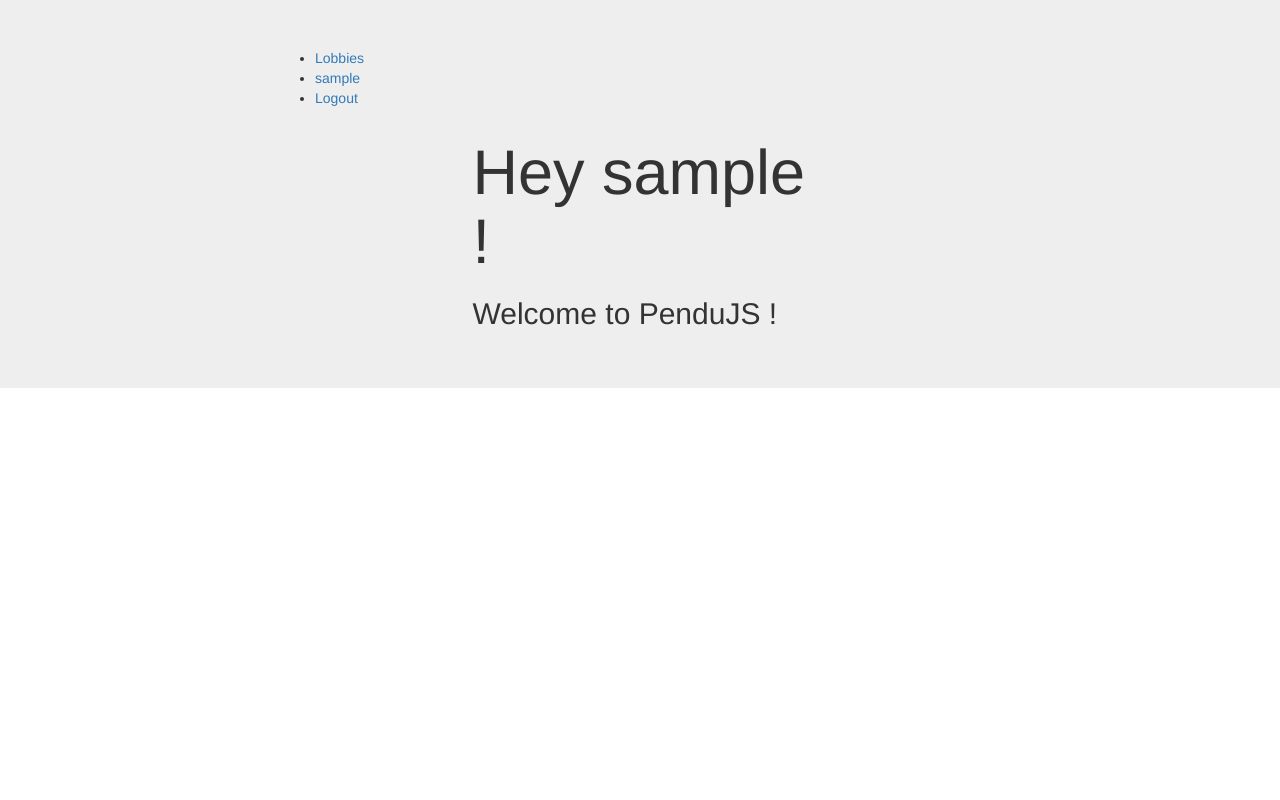
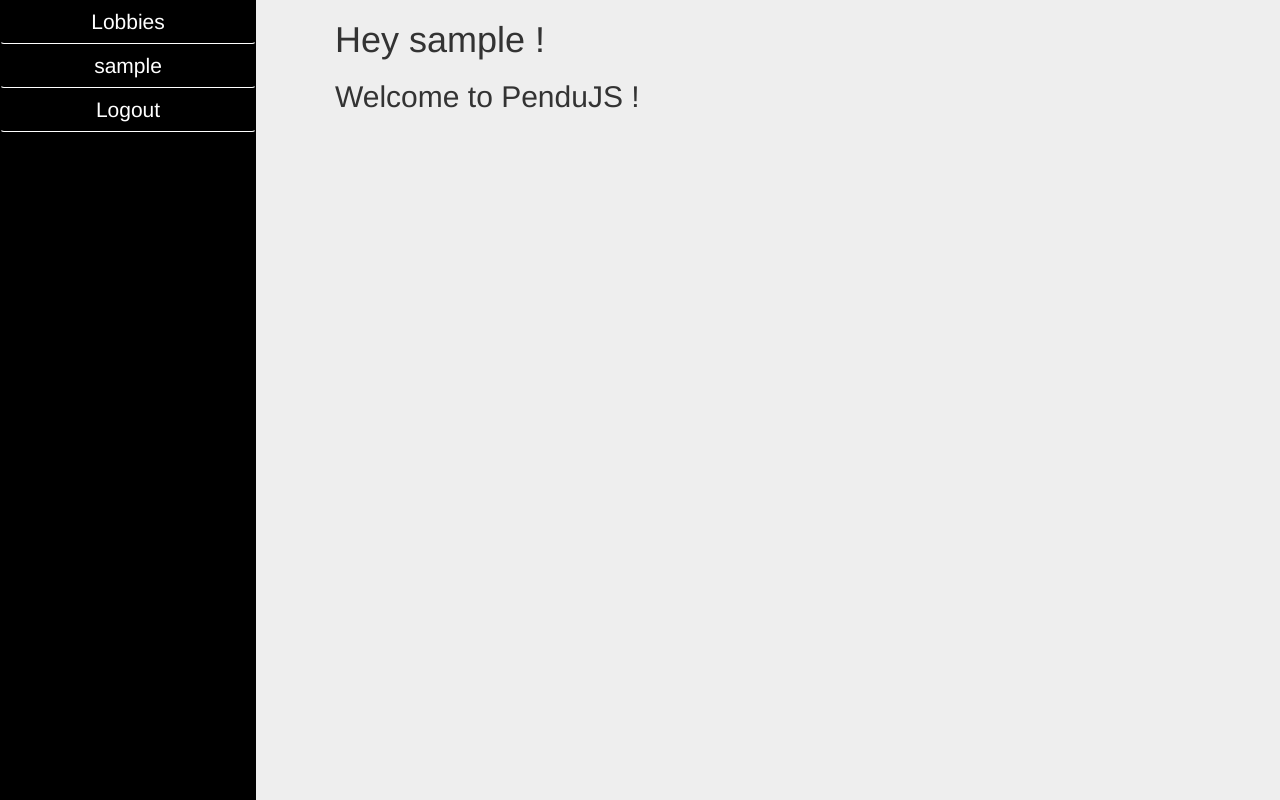
Before and after one commit to lechevet/PenduJs-Client, a React app: page / in a window 1280 px wide. Built offline with nearby package versions, Linux system fonts and the light colour scheme; sample sign-in values are in the browser's storage.

Commit message:
single-page less uglier

```diff
--- a/package.json
+++ b/package.json
@@ -27,9 +27,11 @@
     "babel-preset-es2015": "^6.18.0",
     "babel-preset-react": "^6.16.0",
     "babel-preset-stage-3": "^6.24.1",
+    "css-loader": "^0.28.11",
     "file-loader": "^1.1.11",
     "html-webpack-plugin": "^2.26.0",
     "path": "^0.12.7",
+    "style-loader": "^0.21.0",
     "webpack": "^3.6.0",
     "webpack-dev-server": "^2.8.2"
   }
--- a/src/AccountPage/AccountPage.jsx
+++ b/src/AccountPage/AccountPage.jsx
@@ -9,7 +9,7 @@ class AccountPage extends Component {
     render() {
         const {user} = this.props;
         return (
-            <div>
+            <div className="col-md-6 col-md-offset-3">
                 <h2> Account informations </h2>
                 <p>Firstname = {user.firstName}</p>
                 <p>Lastname = {user.lastName}</p>
--- a/src/App/App.jsx
+++ b/src/App/App.jsx
@@ -25,9 +25,7 @@ class App extends React.Component {
     render() {
         const { alert } = this.props;
         return (
-            <div className="jumbotron">
-                <div className="container">
-                    <div className="col-sm-8 col-sm-offset-2">
+            <div>
                 {alert.message &&
                     <div className={`alert ${alert.type}`}>{alert.message}</div>
                 }
@@ -39,8 +37,6 @@ class App extends React.Component {
                         <Route path="/lobby/:id" component={LobbyPage} />
                     </div>
                 </Router>
-                    </div>
-                </div>
             </div>
         );
     }
--- a/src/Dashboard/Dashboard.jsx
+++ b/src/Dashboard/Dashboard.jsx
@@ -1,7 +1,6 @@
 import React from 'react';
 import { HashRouter, NavLink, Link, Route } from 'react-router-dom';
 import { connect } from 'react-redux';
-
 import { HomePage } from '../HomePage';
 import { LobbyListPage } from '../LobbyListPage';
 import { AccountPage } from '../AccountPage';
@@ -16,11 +15,11 @@ class Dashboard extends React.Component {
         return (
             <HashRouter>
                 <div className="dashboard">
-                    <ul className="navigation">
-                        <li><NavLink to="/lobbies">Lobbies</NavLink></li>
-                        <li><NavLink to="/account">{user.username}</NavLink></li>
-                        <li><a href="/login">Logout</a></li>
-                    </ul>
+                    <div className="navigation">
+                        <NavLink className="btn btn-nav" to="/lobbies">Lobbies</NavLink>
+                        <NavLink className="btn btn-nav" to="/account">{user.username}</NavLink>
+                        <a className="btn btn-nav" href="/login">Logout</a>
+                    </div>
                     <div className="col-md-6 col-md-offset-3">
                         <Route exact path="/" component={HomePage} />
                         <Route path="/account" component={AccountPage} />
--- a/src/LobbyListPage/LobbyListPage.jsx
+++ b/src/LobbyListPage/LobbyListPage.jsx
@@ -1,8 +1,9 @@
 import React from 'react';
-import { Link } from 'react-router-dom';
+import { NavLink, HashRouter, Route } from 'react-router-dom';
 import { connect } from 'react-redux';
 
 import { lobbyActions } from '../_actions';
+import { LobbyPage } from '../LobbyPage';
 
 class LobbyListPage extends React.Component {
     constructor(props) {
@@ -17,17 +18,10 @@ class LobbyListPage extends React.Component {
 
         this.handleSubmit = this.handleSubmit.bind(this);
         this.handleChange = this.handleChange.bind(this);
-        this.handleRedirect = this.handleRedirect.bind(this);
     }
 
     componentDidMount() {
         this.props.dispatch(lobbyActions.getAll());
-    }
-
-    handleRedirect(id) {
-        const { lobby } = this.state;
-        const { dispatch } = this.props;
-        dispatch(lobbyActions.getById(id));
     }
 
     handleChange(event) {
@@ -56,7 +50,9 @@ class LobbyListPage extends React.Component {
         const { user, lobbies } = this.props;
         const { lobby, submitted } = this.state;
         return (
+            <HashRouter>
             <div className="col-md-6 col-md-offset-3">
+                <h2> Lobbies List </h2>
                 {lobbies.loading && <em>Loading lobbies...</em>}
                 {lobbies.error && <span className="text-danger">ERROR: {lobbies.error}</span>}
                 {lobbies.items &&
@@ -65,13 +61,15 @@ class LobbyListPage extends React.Component {
                             <li key={lobby.id}>
                                 {"Lobby n°" + lobby.id + " : "}
                                 {
-
-                                    <span><a onClick={() => this.handleRedirect(lobby.id)}>{lobby.name}</a></span>
+                                    <NavLink to={"/lobby/" + lobby.id}>{lobby.name}</NavLink>
                                 }
                             </li>
                         )}
                     </ul>
                 }
+                <div className="col-md-6 col-md-offset-3">
+                        <Route exact path="/lobby/:id" component={LobbyPage} />
+                </div>
                 <form name="form" onSubmit={this.handleSubmit}>
                     <div className={'form-group' + (submitted && !lobby.name ? ' has-error' : '')}>
                         <label htmlFor="name">Lobby Name</label>
@@ -85,6 +83,7 @@ class LobbyListPage extends React.Component {
                     </div>
                 </form>
             </div>
+            </HashRouter>
         );
     }
 }
--- a/src/LoginPage/LoginPage.jsx
+++ b/src/LoginPage/LoginPage.jsx
@@ -45,7 +45,7 @@ class LoginPage extends React.Component {
         const { loggingIn } = this.props;
         const { username, password, submitted } = this.state;
         return (
-            <div className="col-md-6 col-md-offset-3">
+            <div className="loginpage">
                 <h2>Login</h2>
                 <form name="form" onSubmit={this.handleSubmit}>
                     <div className={'form-group' + (submitted && !username ? ' has-error' : '')}>
--- a/src/index.html
+++ b/src/index.html
@@ -11,8 +11,5 @@
 </head>
 <body>
     <div id="app"></div>
-
-        <div class="react-wrapper"></div>
-    </div>
 </body>
 </html>
--- a/src/index.jsx
+++ b/src/index.jsx
@@ -5,6 +5,7 @@ import { Provider } from 'react-redux';
 import { store } from './_helpers';
 import { App } from './App';
 
+import './styles/main.css'
 // setup fake backend
 import { configureFakeBackend } from './_helpers';
 configureFakeBackend();
--- /dev/null
+++ b/src/styles/main.css
@@ -0,0 +1,31 @@
+html, body {
+    height: 100%;
+    margin: 0;
+    background-color: #eee;
+}
+
+#app {
+    min-height: 100%;
+}
+
+.navigation {
+    position: fixed;
+    background-color: black;
+    min-height: 100%;
+    width: 20%;
+    left: 0;
+}
+
+.btn-nav {
+    left: 0;
+    position: relative;
+    width: 100%;
+    color: #fff;
+    font-size: 150%;
+    text-align: center;
+    border-bottom: 1px solid white;
+}
+
+.active {
+    background-color: #555;
+}
--- a/webpack.config.js
+++ b/webpack.config.js
@@ -29,6 +29,10 @@ module.exports = {
                     },
                 },
             },
+            {
+                test: /\.css$/,
+                loader: ['style-loader', 'css-loader']
+            },
         ]
     },
     plugins: [new HtmlWebpackPlugin({
```
Lines whose indentation alone changed are shown as unchanged.
